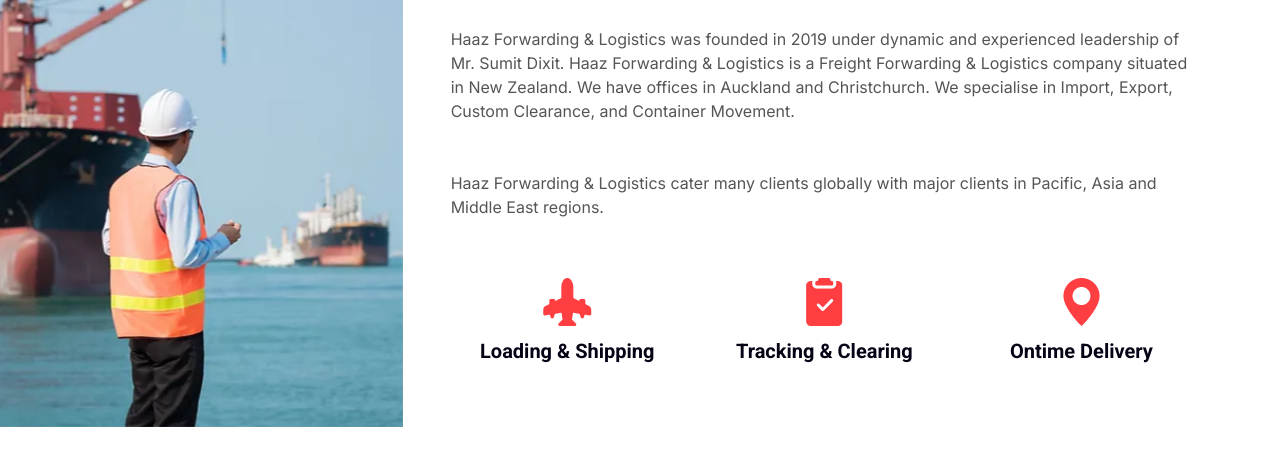
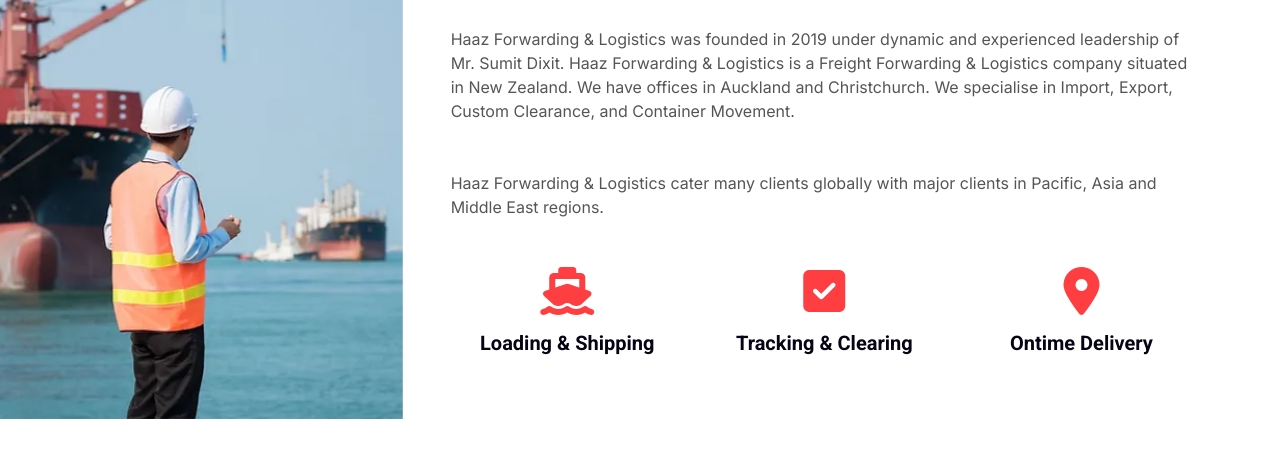
Before and after one commit to guruvirk/haaz-html, a plain HTML site: page about.html in a window 1280 px wide. Shown: the part 626-1092 px from the top of the page. Drawn offline with nearby package versions, Linux system fonts and the light colour scheme.

Commit message:
fixes for about icons

```diff
--- a/about.html
+++ b/about.html
@@ -96,17 +96,17 @@
                     </p>
                     <div class="row g-4 mb-5">
                         <div class="col-sm-4 wow fadeIn text-center" data-wow-delay="0.5s">
-                            <i class="bi bi-airplane-engines-fill fa-3x text-primary mb-3"></i>
+                            <i class="fa fa-ship fa-3x text-primary mb-3"></i>
                             <h5>Loading & Shipping</h5>
                             </p>
                         </div>
                         <div class="col-sm-4 wow fadeIn text-center" data-wow-delay="0.7s">
-                            <i class="bi bi-clipboard2-check-fill fa-3x text-primary mb-3"></i>
+                            <i class="fa fa-check-square fa-3x text-primary mb-3"></i>
                             <h5>Tracking & Clearing</h5>
                             </p>
                         </div>
                         <div class="col-sm-4 wow fadeIn text-center" data-wow-delay="0.7s">
-                            <i class="bi bi-geo-alt-fill fa-3x text-primary mb-3"></i>
+                            <i class="fa fa-map-marker-alt fa-3x text-primary mb-3"></i>
                             <h5>Ontime Delivery</h5>
                             </p>
                         </div>
```
